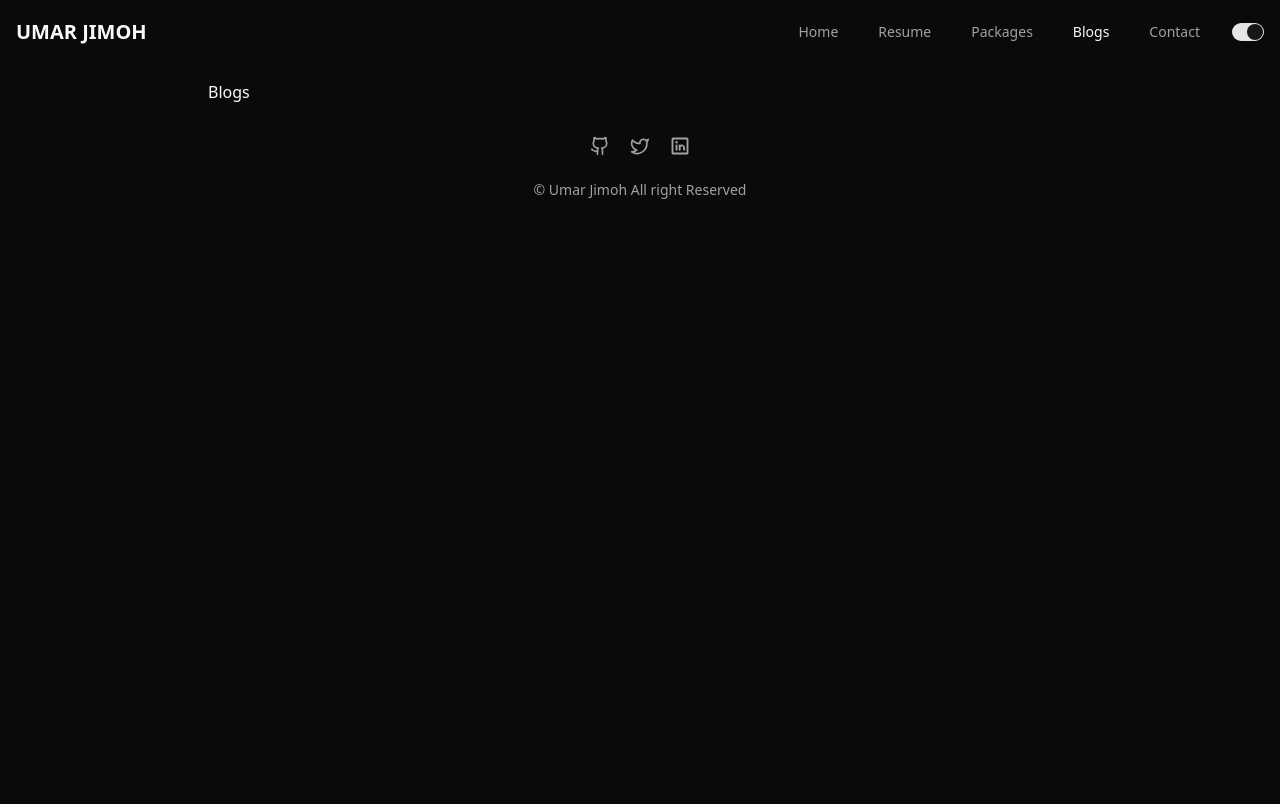
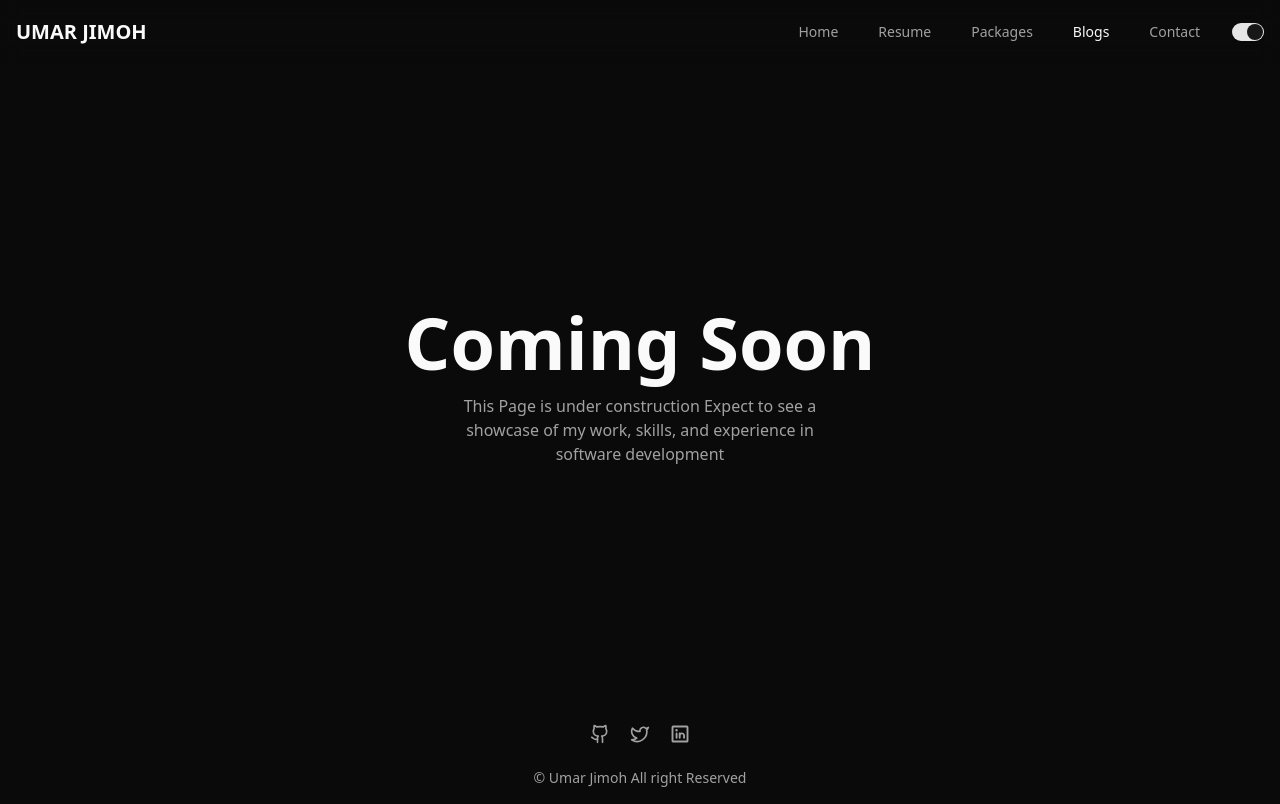
Before and after one commit to Umar-Jimoh/my-website, a React (Vite) app: page /blogs in a window 1280 px wide. Built offline with nearby package versions, Linux system fonts and the light colour scheme.

Commit message:
Add coming soon to blogs and packages page

```diff
--- /dev/null
+++ b/src/components/ComingSoon.tsx
@@ -0,0 +1,15 @@
+function ComingSoon() {
+  return (
+    <div className="flex flex-col justify-center items-center gap-4 min-h-[calc(100dvh-64px-124px)] text-center">
+      <h1 className="text-5xl md:text-6xl lg:text-7xl font-extrabold text-foreground">
+        Coming Soon
+      </h1>
+      <p className="text-muted-foreground max-w-80 md:max-w-96">
+        This Page is under construction Expect to see a showcase of my work,
+        skills, and experience in software development
+      </p>
+    </div>
+  );
+}
+
+export default ComingSoon;
--- a/src/pages/Blogs.tsx
+++ b/src/pages/Blogs.tsx
@@ -1,9 +1,10 @@
 import MainLayout from "@/layouts/MainLayout";
+import ComingSoon from "../components/ComingSoon";
 
 function Blogs() {
   return (
     <MainLayout>
-      <div>Blogs</div>
+      <ComingSoon />
     </MainLayout>
   );
 }
--- a/src/pages/Packages.tsx
+++ b/src/pages/Packages.tsx
@@ -1,9 +1,10 @@
 import MainLayout from "@/layouts/MainLayout";
+import ComingSoon from "../components/ComingSoon";
 
 function Packages() {
   return (
     <MainLayout>
-      <div>Packages</div>
+      <ComingSoon />
     </MainLayout>
   );
 }
```
